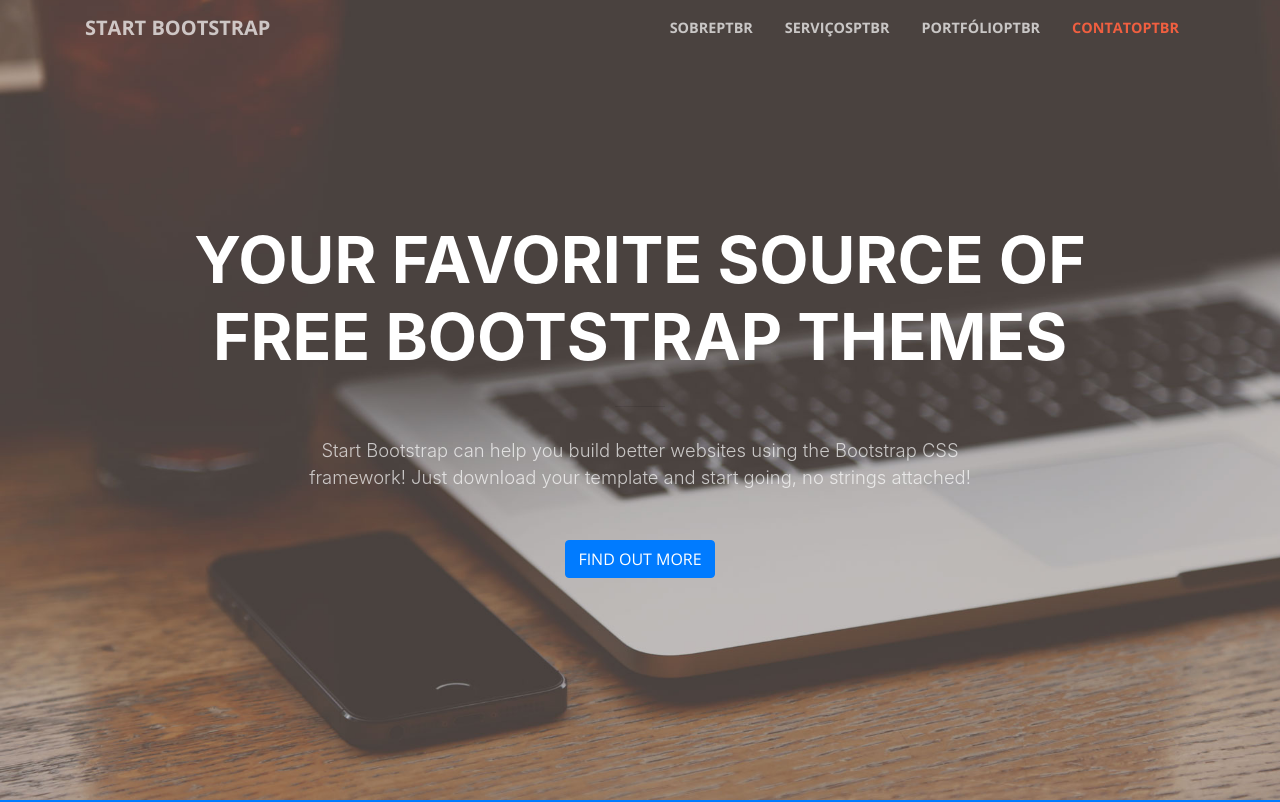
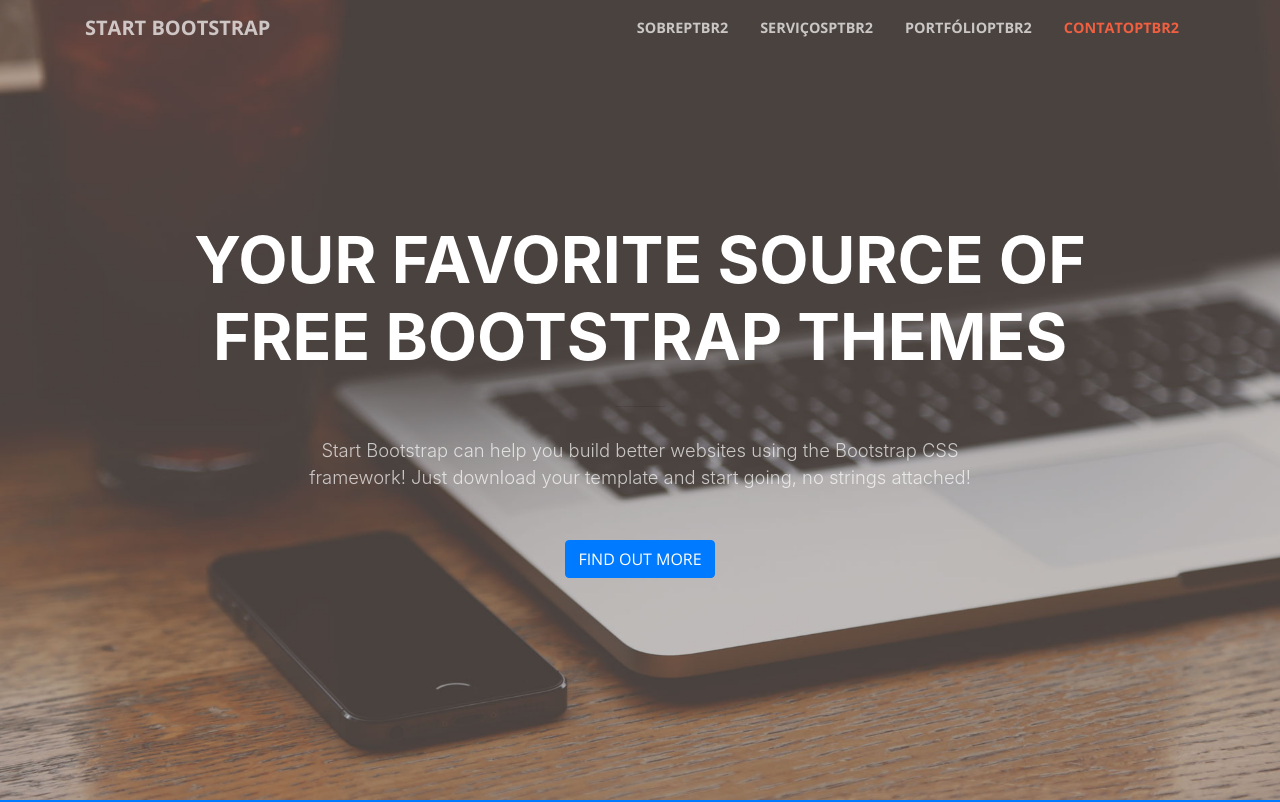
Before and after one commit to devfelip/GitCursoTemplate, a website with bundled scripts: page index.html in a window 1280 px wide. Shown: the top 802 px of the page. Built offline with nearby package versions, Linux system fonts and the light colour scheme.

Commit message:
Traducao do projetooo

```diff
--- a/index.html
+++ b/index.html
@@ -38,16 +38,16 @@
         <div class="collapse navbar-collapse" id="navbarResponsive">
           <ul class="navbar-nav ml-auto">
             <li class="nav-item">
-              <a class="nav-link js-scroll-trigger" href="#about">Sobreptbr</a>
+              <a class="nav-link js-scroll-trigger" href="#about">Sobreptbr2</a>
             </li>
             <li class="nav-item">
-              <a class="nav-link js-scroll-trigger" href="#services">Serviçosptbr</a>
+              <a class="nav-link js-scroll-trigger" href="#services">Serviçosptbr2</a>
             </li>
             <li class="nav-item">
-              <a class="nav-link js-scroll-trigger" href="#portfolio">Portfólioptbr</a>
+              <a class="nav-link js-scroll-trigger" href="#portfolio">Portfólioptbr2</a>
             </li>
             <li class="nav-item">
-              <a class="nav-link js-scroll-trigger" href="#contact">Contatoptbr</a>
+              <a class="nav-link js-scroll-trigger" href="#contact">Contatoptbr2</a>
             </li>
           </ul>
         </div>
```
